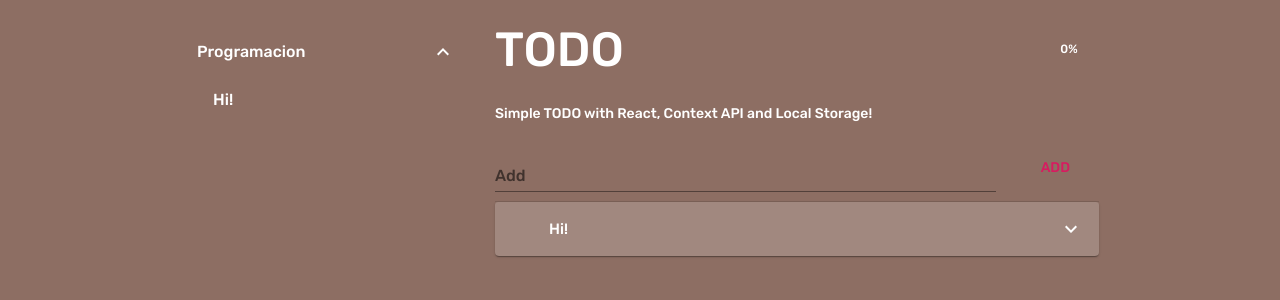
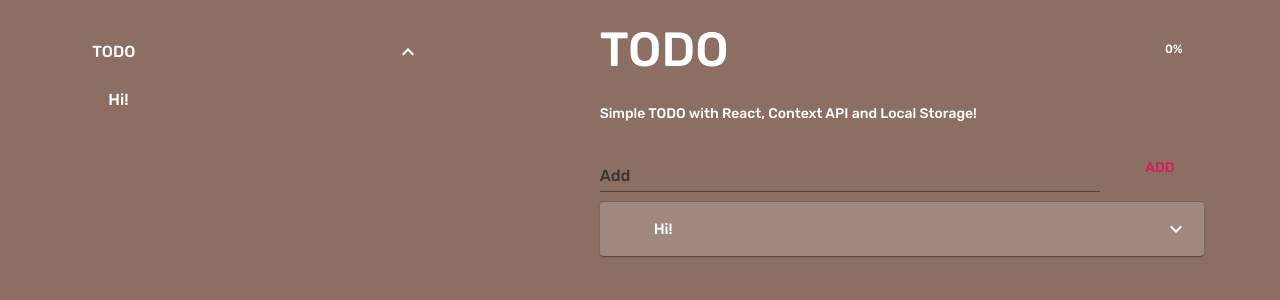
Before and after one commit to Joyfer/todoReact, a React (Create React App) app: page / in a window 1280 px wide. Shown: the top 300 px of the page. Built offline with nearby package versions, Linux system fonts and the light colour scheme.

Commit message:
Navbar fixed

```diff
--- a/src/App.js
+++ b/src/App.js
@@ -11,7 +11,7 @@ function App() {
     <Container className="App" style={{ marginTop: 20 }}>
       <TaskProvider>
         <Grid container spacing={3} style={{ justifyContent: "center" }}>
-          <Grid item xs={12} md={3}>
+          <Grid item xs={12} md={5}>
             <Sidebar />
           </Grid>
           <Grid item xs={12} md={6}>
--- a/src/components/bars/sidebar/Sidebar.js
+++ b/src/components/bars/sidebar/Sidebar.js
@@ -2,9 +2,11 @@
 import React, { useContext } from "react";
 import MenuItem from "./menu/MenuItem";
 import TasksContext from "../../../context/TasksContext";
+import PropTypes from "prop-types";
 // MUI
 import { makeStyles } from "@material-ui/core/styles";
 import List from "@material-ui/core/List";
+import withWidth from "@material-ui/core/withWidth";
 
 const useStyles = makeStyles((theme) => ({
   root: {
@@ -14,14 +16,23 @@ const useStyles = makeStyles((theme) => ({
     borderColor: "transparent",
     color: "white",
   },
+  fixed: {
+    position: "fixed",
+    top: "20px",
+  },
 }));
 // Function
-const SideBar = () => {
+const SideBar = ({ width }) => {
   const classes = useStyles();
   const { tasks } = useContext(TasksContext);
 
   return (
-    <List component="nav" className={classes.root}>
+    <List
+      component="nav"
+      className={
+        width === "md" || width === "sm" || width === "xs" ? classes.root : `${classes.fixed} ${classes.root}`
+        }
+    >
       {tasks.map((el) => {
         return (
           <div key={el}>
@@ -33,4 +44,8 @@ const SideBar = () => {
   );
 };
 
-export default SideBar;
+SideBar.propTypes = {
+  width: PropTypes.oneOf(["lg", "md", "sm", "xl", "xs"]).isRequired,
+};
+
+export default withWidth()(SideBar);
--- a/src/components/bars/sidebar/menu/MenuItem.js
+++ b/src/components/bars/sidebar/menu/MenuItem.js
@@ -16,7 +16,7 @@ const MenuItem = ({data}) => {
   return (
     <>
       <ListItem button onClick={handleClick}>
-        <ListItemText primary={data.category} />
+        <ListItemText primary="TODO" />
         {open ? <ExpandLess /> : <ExpandMore />}
       </ListItem>
       <MenuSubItem onOpen={open} list={data.list} />
--- a/src/components/bars/sidebar/menu/MenuSubItem.js
+++ b/src/components/bars/sidebar/menu/MenuSubItem.js
@@ -29,7 +29,7 @@ const MenuSubItem = ({ onOpen, list }) => {
               className={classes.nested}
               onClick={handleChange(`panel${index}`, false)}
             >
-              <ListItemText primary={name} />
+              <ListItemText primary={name} style={{wordBreak: "break-all"}} />
             </ListItem>
           );
         })}
```
